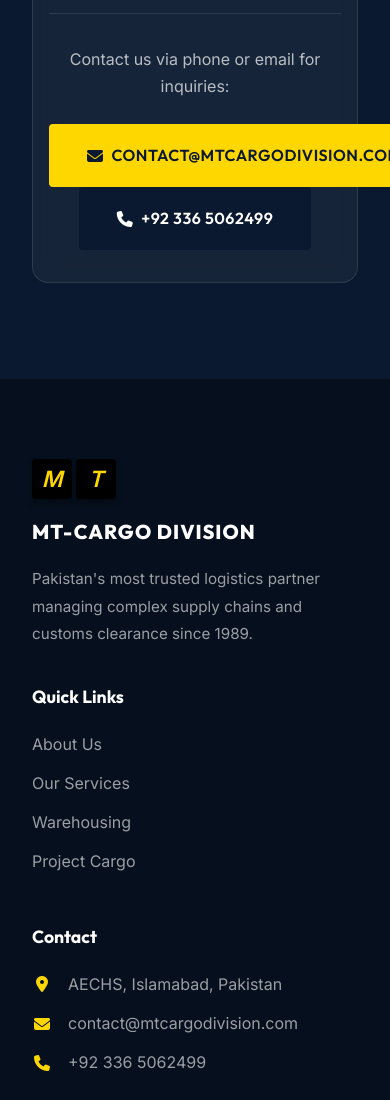
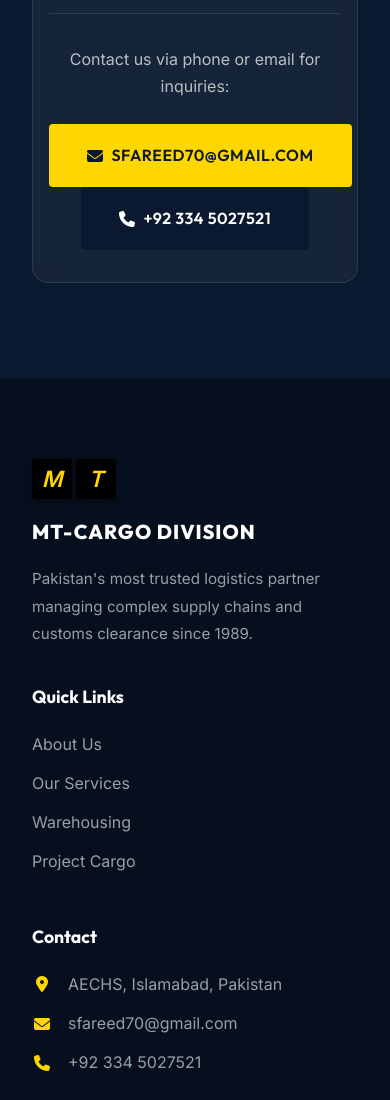
Before and after one commit to TayyabSheikh/mtcargo-website, a plain HTML site: page index.html in a window 390 px wide. Shown: the part 7080-8180 px from the top of the page. Drawn offline with Linux system fonts and the light colour scheme.

Commit message:
Update email and phone number

```diff
--- a/index.html
+++ b/index.html
@@ -189,8 +189,8 @@
                     <div class="contact-cta">
                         <p>Contact us via phone or email for inquiries:</p>
                         <!-- Add mailto scheme for the actual email when provided by user, placing placeholders here -->
-                        <a href="mailto:contact@mtcargodivision.com" class="btn btn-primary"><i class="fas fa-envelope"></i> contact@mtcargodivision.com</a>
-                        <a href="tel:+923365062499" class="btn btn-secondary-solid"><i class="fas fa-phone"></i> +92 336 5062499</a>
+                        <a href="mailto:sfareed70@gmail.com" class="btn btn-primary"><i class="fas fa-envelope"></i> sfareed70@gmail.com</a>
+                        <a href="tel:+923345027521" class="btn btn-secondary-solid"><i class="fas fa-phone"></i> +92 334 5027521</a>
                     </div>
                 </div>
             </div>
@@ -222,8 +222,8 @@
                     <h4>Contact</h4>
                     <ul>
                         <li><i class="fas fa-map-marker-alt"></i> AECHS, Islamabad, Pakistan</li>
-                        <li><i class="fas fa-envelope"></i> contact@mtcargodivision.com</li>
-                        <li><i class="fas fa-phone"></i> +92 336 5062499</li>
+                        <li><i class="fas fa-envelope"></i> sfareed70@gmail.com</li>
+                        <li><i class="fas fa-phone"></i> +92 334 5027521</li>
                     </ul>
                 </div>
             </div>
```
Also changed, not shown: assets/images/mt-logo-300.png (added), assets/images/mt-logo-300.svg (added), assets/images/mt-logo.svg (added), 2 other files.
